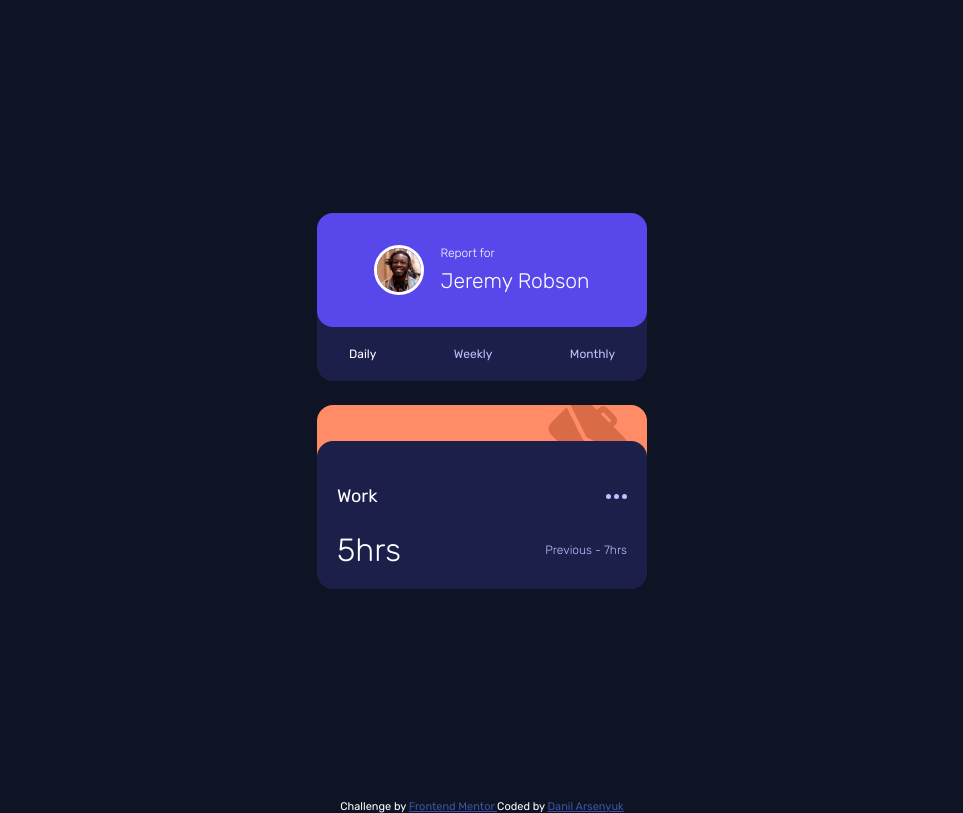
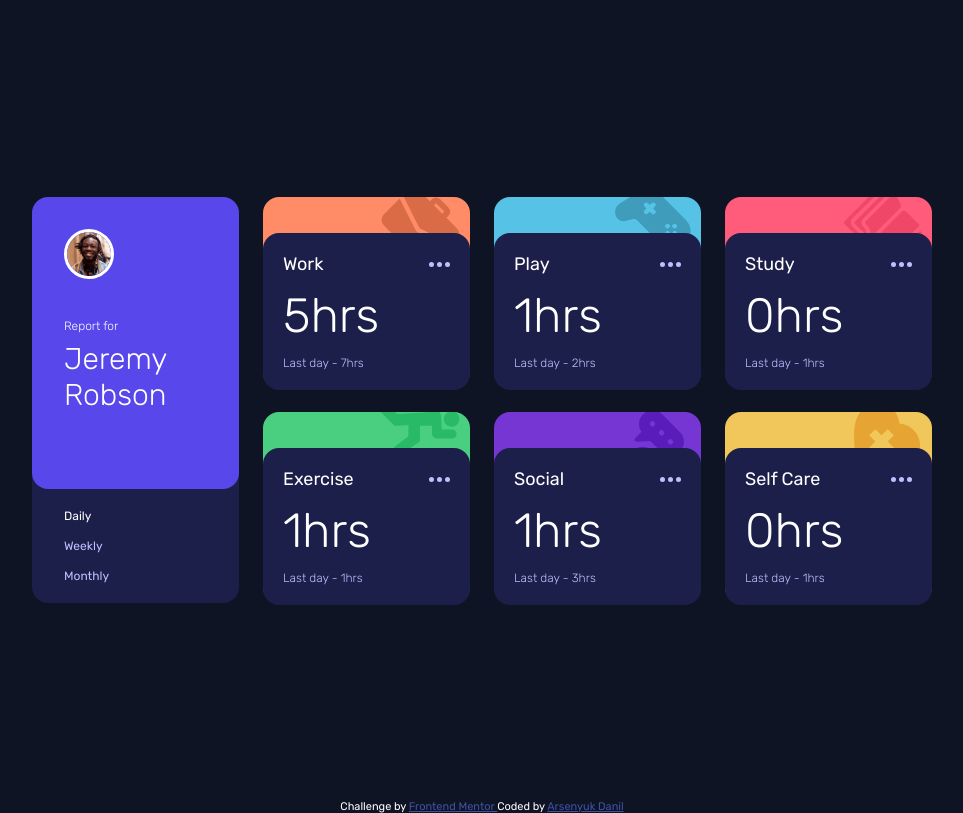
Before and after one commit to sl14888/time-tracking-dashboard-main, a plain HTML site: page index.html in a window 1280 px wide. Both pictures are taken after a click on the element "Daily". Shown: the whole page, without its empty margins (158-1121 px from the left). Drawn offline with Linux system fonts and the light colour scheme.

Commit message:
complited app js

```diff
--- a/app.js
+++ b/app.js
@@ -0,0 +1,83 @@
+async function getDashboardData(url = '/data.json') {
+  const response = await fetch(url);
+  const data = await response.json();
+
+  return data;
+}
+
+class DashboardItem {
+  static PERIODS = {
+    daily: 'day',
+    weekly: 'week',
+    monthly: 'month',
+  };
+
+  constructor(data, container = '.dashboard__content', view = 'weekly') {
+    this.data = data;
+    this.container = document.querySelector(container);
+    this.view = view;
+
+    this._createMarkup();
+  }
+
+  _createMarkup() {
+    const { title, timeframes } = this.data;
+
+    const id = title.toLowerCase().replace(/ /g, '-');
+    const { current, previous } = timeframes[this.view.toLowerCase()];
+
+    this.container.insertAdjacentHTML(
+      'beforeend',
+      `
+            <div class="dashboard__item dashboard__item--${id}">
+                <article class="tracking-card">
+                    <header class="tracking-card__header">
+                        <h4 class="tracking-card__title">${title}</h4>
+                        <img class="tracking-card__menu" src="images/icon-ellipsis.svg" alt="menu">
+                    </header>
+                    <div class="tracking-card__body">
+                        <div class="tracking-card__time">
+                            ${current}hrs
+                        </div>
+                        <div class="tracking-card__prev-period">
+                            Last ${DashboardItem.PERIODS[this.view]} - ${previous}hrs
+                        </div>
+                    </div>
+                </article>
+            </div>
+        `
+    );
+
+    this.time = this.container.querySelector(
+      `.dashboard__item--${id} .tracking-card__time`
+    );
+    this.prev = this.container.querySelector(
+      `.dashboard__item--${id} .tracking-card__prev-period`
+    );
+  }
+
+  changeView(view) {
+    this.view = view.toLowerCase();
+    const { current, previous } = this.data.timeframes[this.view.toLowerCase()];
+
+    this.time.innerText = `${current}hrs`;
+    this.prev.innerText = `Last ${DashboardItem.PERIODS[this.view]} - ${previous}hrs`;
+  }
+}
+
+document.addEventListener('DOMContentLoaded', () => {
+  getDashboardData().then((data) => {
+    const activities = data.map((activity) => new DashboardItem(activity));
+
+    const selectors = document.querySelectorAll('.view-selector__item');
+    selectors.forEach((selector) =>
+      selector.addEventListener('click', function () {
+        selectors.forEach((sel) => sel.classList.remove('view-selector__item--active'));
+        selector.classList.add('view-selector__item--active');
+
+        const currentView = selector.innerText.trim().toLowerCase();
+        activities.forEach((activity) => activity.changeView(currentView));
+      })
+    );
+  });
+});
--- a/index.html
+++ b/index.html
@@ -26,29 +26,13 @@
             <div class="view-selector__item">Monthly</div>
           </div>
         </div>
-        <div class="dashboard__item dashboard__item--work">
-          <article class="tracking-card">
-            <header class="tracking-card__header">
-              <h4 class="tracking-card__title">Work</h4>
-              <img
-                class="tracking-card__menu"
-                src="./images/icon-ellipsis.svg"
-                alt="menu"
-              />
-            </header>
-            <div class="tracking-card__body">
-              <div class="tracking-card__time">5hrs</div>
-              <div class="tracking-card__prev-period">Previous - 7hrs</div>
-            </div>
-          </article>
-        </div>
       </div>
     </section>
     <div class="attribution">
       Challenge by
       <a href="https://www.frontendmentor.io?ref=challenge" target="_blank"
         >Frontend Mentor </a
-      >Coded by <a href="#"> Danil Arsenyuk</a>
+      >Coded by <a href="#"> Arsenyuk Danil</a>
     </div>
     <script src="./app.js"></script>
   </body>
--- a/style.css
+++ b/style.css
@@ -15,7 +15,7 @@
   --red-100: hsl(15, 100%, 70%);
   --red-200: hsl(348, 100%, 68%);
   --green-100: hsl(145, 58%, 55%);
-  --violet: hsl(264, 64%, 52%);
+  --violet-500: hsl(264, 64%, 52%);
   --orange-100: hsl(43, 84%, 65%);
 
   /*typography*/
@@ -158,6 +158,10 @@ body {
   transition: ease-in-out 0.3s;
 }
 
+.tracking-card__header {
+  margin-bottom: 1rem;
+}
+
 .tracking-card:hover {
   background-color: var(--blue-400);
 }
@@ -165,6 +169,7 @@ body {
 .tracking-card__title {
   font-weight: var(--weight-normal);
   font-size: var(--fs-base);
+  margin: 0;
 }
 
 .tracking-card__header,
@@ -187,3 +192,47 @@ body {
 .tracking-card__menu {
   cursor: pointer;
 }
+
+@media (min-width: 1024px) {
+  .dashboard__content {
+    grid-template-columns: repeat(4, 1fr);
+  }
+  .dashboard__person {
+    grid-row-start: 1;
+    grid-row-end: 3;
+    grid-column-start: 1;
+    grid-column-end: 2;
+    height: 100%;
+    display: flex;
+    flex-direction: column;
+  }
+  .info-card {
+    flex-direction: column;
+    align-items: flex-start;
+    flex-grow: 1;
+    justify-content: flex-start;
+  }
+  .info-card__title {
+    font-size: 30px;
+  }
+  .info-card__photo {
+    margin-bottom: 1.5rem;
+  }
+  .view-selector {
+    flex-direction: column;
+  }
+  .view-selector__item:not(:last-child) {
+    margin-bottom: 1rem;
+  }
+  .tracking-card__body {
+    flex-direction: column;
+    align-items: flex-start;
+  }
+  .tracking-card__time {
+    margin-bottom: 0.75rem;
+    font-size: 48px;
+  }
+  .tracking-card__header {
+    margin-bottom: 0.75rem;
+  }
+}
```
